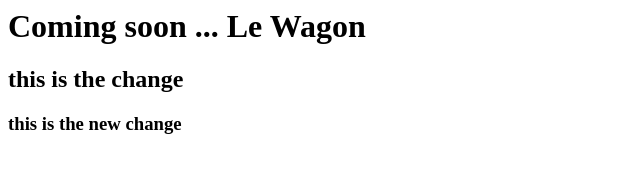
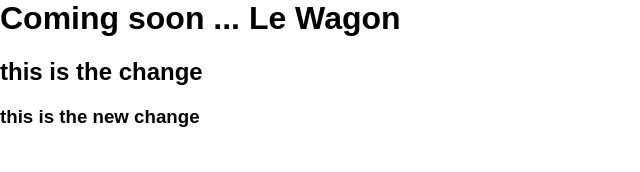
Before and after one commit to jlobatovargas/git-101, a plain HTML site: page index.html in a window 1280 px wide. Shown: the whole page, without its empty margins (0-640 px from the left). Drawn offline with Linux system fonts and the light colour scheme.

Commit message:
changed the font

```diff
--- a/index.html
+++ b/index.html
@@ -1,5 +1,6 @@
 <html>
   <head>
+      <link rel="stylesheet" href="style.css">
     <body>
       <h1>Coming soon ... Le Wagon</h1>
       <h2>this is the change</h2>
--- /dev/null
+++ b/style.css
@@ -0,0 +1,4 @@
+body {
+  margin: 0;
+  font-family: fantasy;
+}
```
